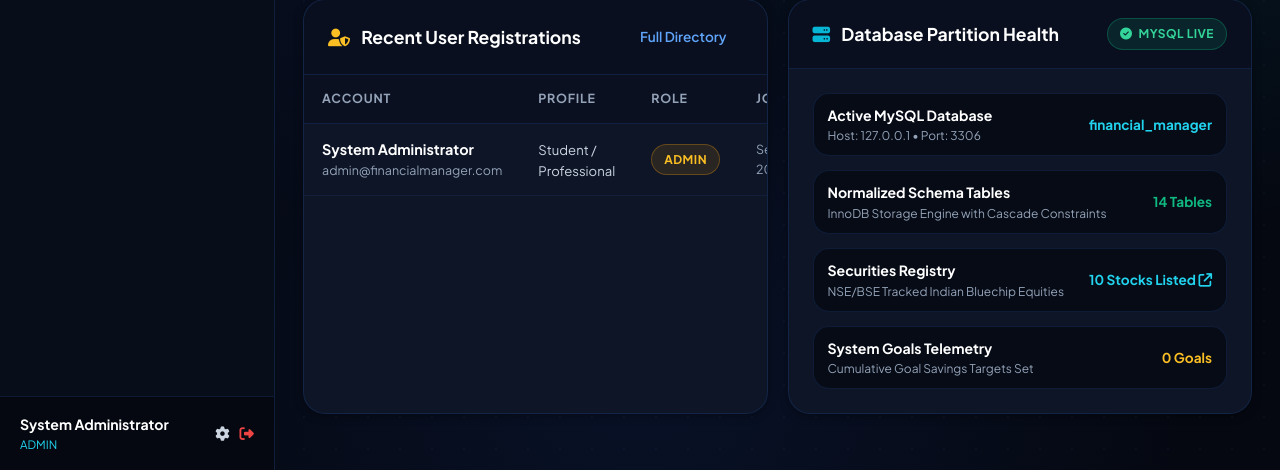
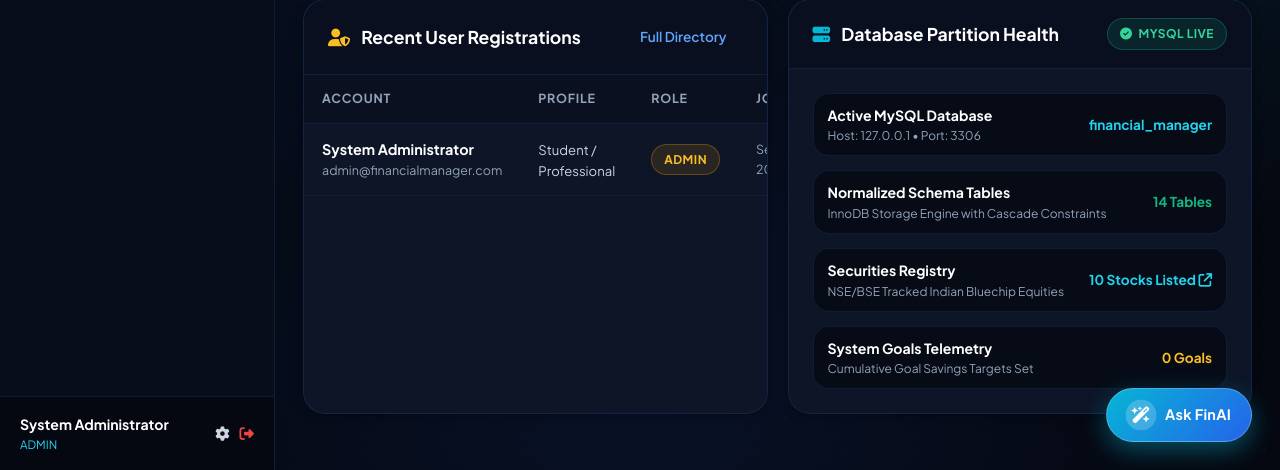
Before and after one commit to likithhs/financial_manager, a Flask app: page /admin/ in a window 1280 px wide. Shown: the part 527-997 px from the top of the page. Run offline with Flask 2, Linux system fonts and the light colour scheme; a user stored in the database is signed in; data comes from the database, SQL or seed files in the repository; data that the repository does not hold is empty.

Commit message:
Add floating 'Ask FinAI' bottom-right button across all modules except settings

```diff
--- a/templates/base.html
+++ b/templates/base.html
@@ -168,6 +168,78 @@
         {% block content %}{% endblock %}
       </main>
     </div>
+
+    <!-- Floating "Ask FinAI" Quick Action Button (All modules except Settings/Profile) -->
+    {% if request.endpoint != 'auth.profile' and not request.path.startswith('/profile') %}
+    <a href="{{ url_for('ai.ai_assistant') }}" id="askFinAiFab" class="ask-finai-fab" title="Chat with FinAI Financial Assistant">
+      <div class="fab-icon-pulse">
+        <i class="fa-solid fa-wand-magic-sparkles"></i>
+      </div>
+      <span class="fab-label">Ask FinAI</span>
+    </a>
+    <style>
+      .ask-finai-fab {
+        position: fixed;
+        bottom: 28px;
+        right: 28px;
+        z-index: 9999;
+        display: inline-flex;
+        align-items: center;
+        gap: 10px;
+        padding: 12px 20px;
+        border-radius: 999px;
+        background: linear-gradient(135deg, #06b6d4 0%, #2563eb 100%);
+        color: #ffffff !important;
+        text-decoration: none !important;
+        box-shadow: 0 8px 24px rgba(6, 182, 212, 0.42), 0 2px 10px rgba(0, 0, 0, 0.4);
+        border: 1px solid rgba(255, 255, 255, 0.25);
+        backdrop-filter: blur(8px);
+        transition: all 0.25s cubic-bezier(0.4, 0, 0.2, 1);
+        cursor: pointer;
+      }
+      .ask-finai-fab:hover {
+        transform: translateY(-3px) scale(1.03);
+        box-shadow: 0 12px 30px rgba(6, 182, 212, 0.6), 0 4px 14px rgba(0, 0, 0, 0.5);
+        border-color: rgba(255, 255, 255, 0.45);
+        color: #ffffff !important;
+      }
+      .ask-finai-fab:active {
+        transform: translateY(0) scale(0.97);
+      }
+      .fab-icon-pulse {
+        display: flex;
+        align-items: center;
+        justify-content: center;
+        width: 28px;
+        height: 28px;
+        border-radius: 50%;
+        background: rgba(255, 255, 255, 0.2);
+        font-size: 0.95rem;
+        color: #ffffff;
+        animation: fabPulse 2.5s infinite ease-in-out;
+      }
+      .fab-label {
+        font-weight: 700;
+        font-size: 0.9rem;
+        letter-spacing: 0.02em;
+        color: #ffffff;
+      }
+      @keyframes fabPulse {
+        0%, 100% { transform: scale(1); }
+        50% { transform: scale(1.12); }
+      }
+      @media (max-width: 768px) {
+        .ask-finai-fab {
+          bottom: 20px;
+          right: 20px;
+          padding: 10px 16px;
+        }
+        .fab-label {
+          font-size: 0.82rem;
+        }
+      }
+    </style>
+    {% endif %}
   </div>
   {% else %}
   <!-- Public / Landing Page Full View -->
```
